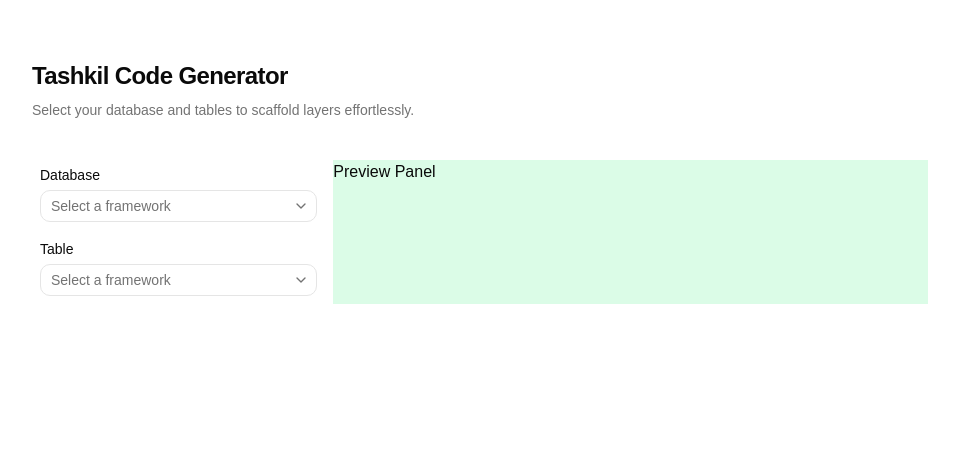
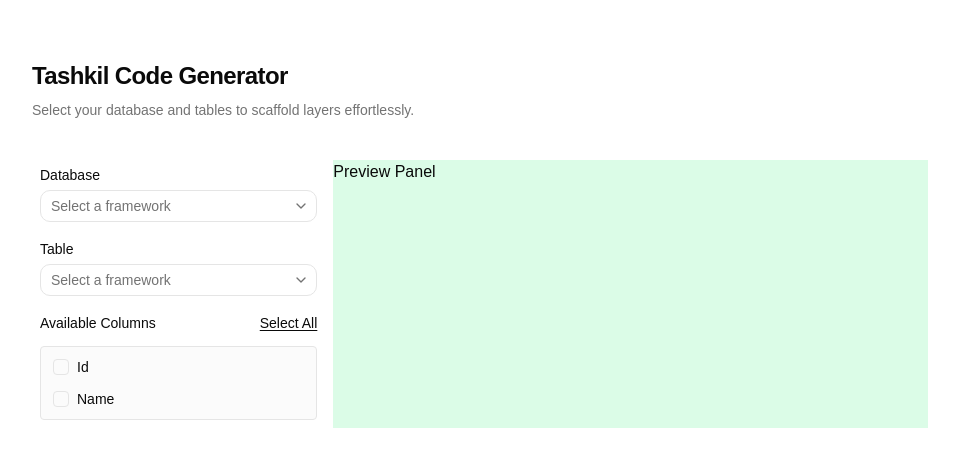
Before and after one commit to ABDulRahma-N/Tashkil-Code-Generator, a React (Vite) app in the folder FrontEnd/: page /CodeGenerator in a window 1280 px wide. Shown: the top 466 px of the page, without its empty margins (160-1119 px from the left). Built offline with nearby package versions, Linux system fonts and the light colour scheme.

Commit message:
Add ColumnSelectionPanel and Checkbox components; refactor CodeGeneratorSidebar, DatabaseSelector, and TableSelector for improved UI

```diff
--- a/FrontEnd/src/MyComponents/CodeGenerator/CodeGeneratorSidebar.jsx
+++ b/FrontEnd/src/MyComponents/CodeGenerator/CodeGeneratorSidebar.jsx
@@ -1,3 +1,4 @@
+import { ColumnSelectionPanel } from "./CodeSidebar/ColumnSelectionPanel";
 import { DatabaseSelector } from "./CodeSidebar/DatabaseSelector";
 import { TableSelector } from "./CodeSidebar/TableSelector";
 
@@ -6,6 +7,7 @@
     <div className="flex flex-col gap-5 p-2">
       <DatabaseSelector></DatabaseSelector>
       <TableSelector></TableSelector>
+      <ColumnSelectionPanel></ColumnSelectionPanel>
     </div>
   );
 }
--- a/FrontEnd/src/MyComponents/CodeGenerator/CodeSidebar/ColumnSelectionPanel.jsx
+++ b/FrontEnd/src/MyComponents/CodeGenerator/CodeSidebar/ColumnSelectionPanel.jsx
@@ -1,11 +1,26 @@
+import { Checkbox } from "@/components/ui/checkbox";
+import { Field } from "@/components/ui/field";
+import { Label } from "@/components/ui/label";
+
 export function ColumnSelectionPanel() {
   return (
-    <div className="bg-blue-100">
-      <h1>Column Selection Panel</h1>
-      <p>
-        This is the column selection panel where you can select columns from the
-        selected table.
-      </p>
+    <div className="flex flex-col gap-2">
+      <div className="flex justify-between items-center gap-2">
+        <Label htmlFor="frameworks">Available Columns</Label>
+        <Label className={"underline underline-offset-2 cursor-pointer"}>
+          Select All
+        </Label>
+      </div>
+      <div className="flex flex-col gap-4 border rounded mt-2 p-3 bg-muted/40">
+        <Field orientation="horizontal">
+          <Checkbox id="terms-checkbox" name="terms-checkbox" />
+          <Label htmlFor="terms-checkbox">Id </Label>
+        </Field>
+        <Field orientation="horizontal">
+          <Checkbox id="terms-checkbox" name="terms-checkbox" />
+          <Label htmlFor="terms-checkbox">Name </Label>
+        </Field>
+      </div>
     </div>
   );
 }
--- a/FrontEnd/src/MyComponents/CodeGenerator/CodeSidebar/DatabaseSelector.jsx
+++ b/FrontEnd/src/MyComponents/CodeGenerator/CodeSidebar/DatabaseSelector.jsx
@@ -11,7 +11,6 @@
 export function DatabaseSelector() {
   const frameworks = ["Next.js", "SvelteKit", "Nuxt.js", "Remix", "Astro"];
   return (
-    <div className="">
     <div className="flex flex-col gap-2">
       <Label htmlFor="frameworks">Database</Label>
       <Combobox items={frameworks}>
@@ -28,6 +27,5 @@
         </ComboboxContent>
       </Combobox>
     </div>
-    </div>
   );
 }
--- a/FrontEnd/src/MyComponents/CodeGenerator/CodeSidebar/TableSelector.jsx
+++ b/FrontEnd/src/MyComponents/CodeGenerator/CodeSidebar/TableSelector.jsx
@@ -11,7 +11,6 @@
 export function TableSelector() {
   const frameworks = ["Next.js", "SvelteKit", "Nuxt.js", "Remix", "Astro"];
   return (
-    <div className="">
     <div className="flex flex-col gap-2">
       <Label htmlFor="frameworks">Table</Label>
       <Combobox items={frameworks}>
@@ -28,6 +27,5 @@
         </ComboboxContent>
       </Combobox>
     </div>
-    </div>
   );
 }
--- /dev/null
+++ b/FrontEnd/src/components/ui/checkbox.jsx
@@ -0,0 +1,28 @@
+import * as React from "react"
+import { Checkbox as CheckboxPrimitive } from "radix-ui"
+
+import { cn } from "@/lib/utils"
+import { CheckIcon } from "lucide-react"
+
+function Checkbox({
+  className,
+  ...props
+}) {
+  return (
+    <CheckboxPrimitive.Root
+      data-slot="checkbox"
+      className={cn(
+        "peer relative flex size-4 shrink-0 items-center justify-center rounded-[4px] border border-input transition-colors outline-none group-has-disabled/field:opacity-50 after:absolute after:-inset-x-3 after:-inset-y-2 focus-visible:border-ring focus-visible:ring-3 focus-visible:ring-ring/50 disabled:cursor-not-allowed disabled:opacity-50 aria-invalid:border-destructive aria-invalid:ring-3 aria-invalid:ring-destructive/20 aria-invalid:aria-checked:border-primary dark:bg-input/30 dark:aria-invalid:border-destructive/50 dark:aria-invalid:ring-destructive/40 data-checked:border-primary data-checked:bg-primary data-checked:text-primary-foreground dark:data-checked:bg-primary",
+        className
+      )}
+      {...props}>
+      <CheckboxPrimitive.Indicator
+        data-slot="checkbox-indicator"
+        className="grid place-content-center text-current transition-none [&>svg]:size-3.5">
+        <CheckIcon />
+      </CheckboxPrimitive.Indicator>
+    </CheckboxPrimitive.Root>
+  );
+}
+
+export { Checkbox }
--- /dev/null
+++ b/FrontEnd/src/components/ui/field.jsx
@@ -0,0 +1,228 @@
+import { useMemo } from "react"
+import { cva } from "class-variance-authority";
+
+import { cn } from "@/lib/utils"
+import { Label } from "@/components/ui/label"
+import { Separator } from "@/components/ui/separator"
+
+function FieldSet({
+  className,
+  ...props
+}) {
+  return (
+    <fieldset
+      data-slot="field-set"
+      className={cn(
+        "flex flex-col gap-4 has-[>[data-slot=checkbox-group]]:gap-3 has-[>[data-slot=radio-group]]:gap-3",
+        className
+      )}
+      {...props} />
+  );
+}
+
+function FieldLegend({
+  className,
+  variant = "legend",
+  ...props
+}) {
+  return (
+    <legend
+      data-slot="field-legend"
+      data-variant={variant}
+      className={cn(
+        "mb-1.5 font-medium data-[variant=label]:text-sm data-[variant=legend]:text-base",
+        className
+      )}
+      {...props} />
+  );
+}
+
+function FieldGroup({
+  className,
+  ...props
+}) {
+  return (
+    <div
+      data-slot="field-group"
+      className={cn(
+        "group/field-group @container/field-group flex w-full flex-col gap-5 data-[slot=checkbox-group]:gap-3 *:data-[slot=field-group]:gap-4",
+        className
+      )}
+      {...props} />
+  );
+}
+
+const fieldVariants = cva("group/field flex w-full gap-2 data-[invalid=true]:text-destructive", {
+  variants: {
+    orientation: {
+      vertical: "flex-col *:w-full [&>.sr-only]:w-auto",
+      horizontal:
+        "flex-row items-center has-[>[data-slot=field-content]]:items-start *:data-[slot=field-label]:flex-auto has-[>[data-slot=field-content]]:[&>[role=checkbox],[role=radio]]:mt-px",
+      responsive:
+        "flex-col *:w-full @md/field-group:flex-row @md/field-group:items-center @md/field-group:*:w-auto @md/field-group:has-[>[data-slot=field-content]]:items-start @md/field-group:*:data-[slot=field-label]:flex-auto [&>.sr-only]:w-auto @md/field-group:has-[>[data-slot=field-content]]:[&>[role=checkbox],[role=radio]]:mt-px",
+    },
+  },
+  defaultVariants: {
+    orientation: "vertical",
+  },
+})
+
+function Field({
+  className,
+  orientation = "vertical",
+  ...props
+}) {
+  return (
+    <div
+      role="group"
+      data-slot="field"
+      data-orientation={orientation}
+      className={cn(fieldVariants({ orientation }), className)}
+      {...props} />
+  );
+}
+
+function FieldContent({
+  className,
+  ...props
+}) {
+  return (
+    <div
+      data-slot="field-content"
+      className={cn("group/field-content flex flex-1 flex-col gap-0.5 leading-snug", className)}
+      {...props} />
+  );
+}
+
+function FieldLabel({
+  className,
+  ...props
+}) {
+  return (
+    <Label
+      data-slot="field-label"
+      className={cn(
+        "group/field-label peer/field-label flex w-fit gap-2 leading-snug group-data-[disabled=true]/field:opacity-50 has-data-checked:border-primary/30 has-data-checked:bg-primary/5 has-[>[data-slot=field]]:rounded-lg has-[>[data-slot=field]]:border *:data-[slot=field]:p-2.5 dark:has-data-checked:border-primary/20 dark:has-data-checked:bg-primary/10",
+        "has-[>[data-slot=field]]:w-full has-[>[data-slot=field]]:flex-col",
+        className
+      )}
+      {...props} />
+  );
+}
+
+function FieldTitle({
+  className,
+  ...props
+}) {
+  return (
+    <div
+      data-slot="field-label"
+      className={cn(
+        "flex w-fit items-center gap-2 text-sm font-medium group-data-[disabled=true]/field:opacity-50",
+        className
+      )}
+      {...props} />
+  );
+}
+
+function FieldDescription({
+  className,
+  ...props
+}) {
+  return (
+    <p
+      data-slot="field-description"
+      className={cn(
+        "text-left text-sm leading-normal font-normal text-muted-foreground group-has-data-horizontal/field:text-balance [[data-variant=legend]+&]:-mt-1.5",
+        "last:mt-0 nth-last-2:-mt-1",
+        "[&>a]:underline [&>a]:underline-offset-4 [&>a:hover]:text-primary",
+        className
+      )}
+      {...props} />
+  );
+}
+
+function FieldSeparator({
+  children,
+  className,
+  ...props
+}) {
+  return (
+    <div
+      data-slot="field-separator"
+      data-content={!!children}
+      className={cn(
+        "relative -my-2 h-5 text-sm group-data-[variant=outline]/field-group:-mb-2",
+        className
+      )}
+      {...props}>
+      <Separator className="absolute inset-0 top-1/2" />
+      {children && (
+        <span
+          className="relative mx-auto block w-fit bg-background px-2 text-muted-foreground"
+          data-slot="field-separator-content">
+          {children}
+        </span>
+      )}
+    </div>
+  );
+}
+
+function FieldError({
+  className,
+  children,
+  errors,
+  ...props
+}) {
+  const content = useMemo(() => {
+    if (children) {
+      return children
+    }
+
+    if (!errors?.length) {
+      return null
+    }
+
+    const uniqueErrors = [
+      ...new Map(errors.map((error) => [error?.message, error])).values(),
+    ]
+
+    if (uniqueErrors?.length == 1) {
+      return uniqueErrors[0]?.message
+    }
+
+    return (
+      <ul className="ml-4 flex list-disc flex-col gap-1">
+        {uniqueErrors.map((error, index) =>
+          error?.message && <li key={index}>{error.message}</li>)}
+      </ul>
+    );
+  }, [children, errors])
+
+  if (!content) {
+    return null
+  }
+
+  return (
+    <div
+      role="alert"
+      data-slot="field-error"
+      className={cn("text-sm font-normal text-destructive", className)}
+      {...props}>
+      {content}
+    </div>
+  );
+}
+
+export {
+  Field,
+  FieldLabel,
+  FieldDescription,
+  FieldError,
+  FieldGroup,
+  FieldLegend,
+  FieldSeparator,
+  FieldSet,
+  FieldContent,
+  FieldTitle,
+}
--- /dev/null
+++ b/FrontEnd/src/components/ui/separator.jsx
@@ -0,0 +1,27 @@
+"use client"
+
+import * as React from "react"
+import { Separator as SeparatorPrimitive } from "radix-ui"
+
+import { cn } from "@/lib/utils"
+
+function Separator({
+  className,
+  orientation = "horizontal",
+  decorative = true,
+  ...props
+}) {
+  return (
+    <SeparatorPrimitive.Root
+      data-slot="separator"
+      decorative={decorative}
+      orientation={orientation}
+      className={cn(
+        "shrink-0 bg-border data-horizontal:h-px data-horizontal:w-full data-vertical:w-px data-vertical:self-stretch",
+        className
+      )}
+      {...props} />
+  );
+}
+
+export { Separator }
```
Lines whose indentation alone changed are shown as unchanged.
